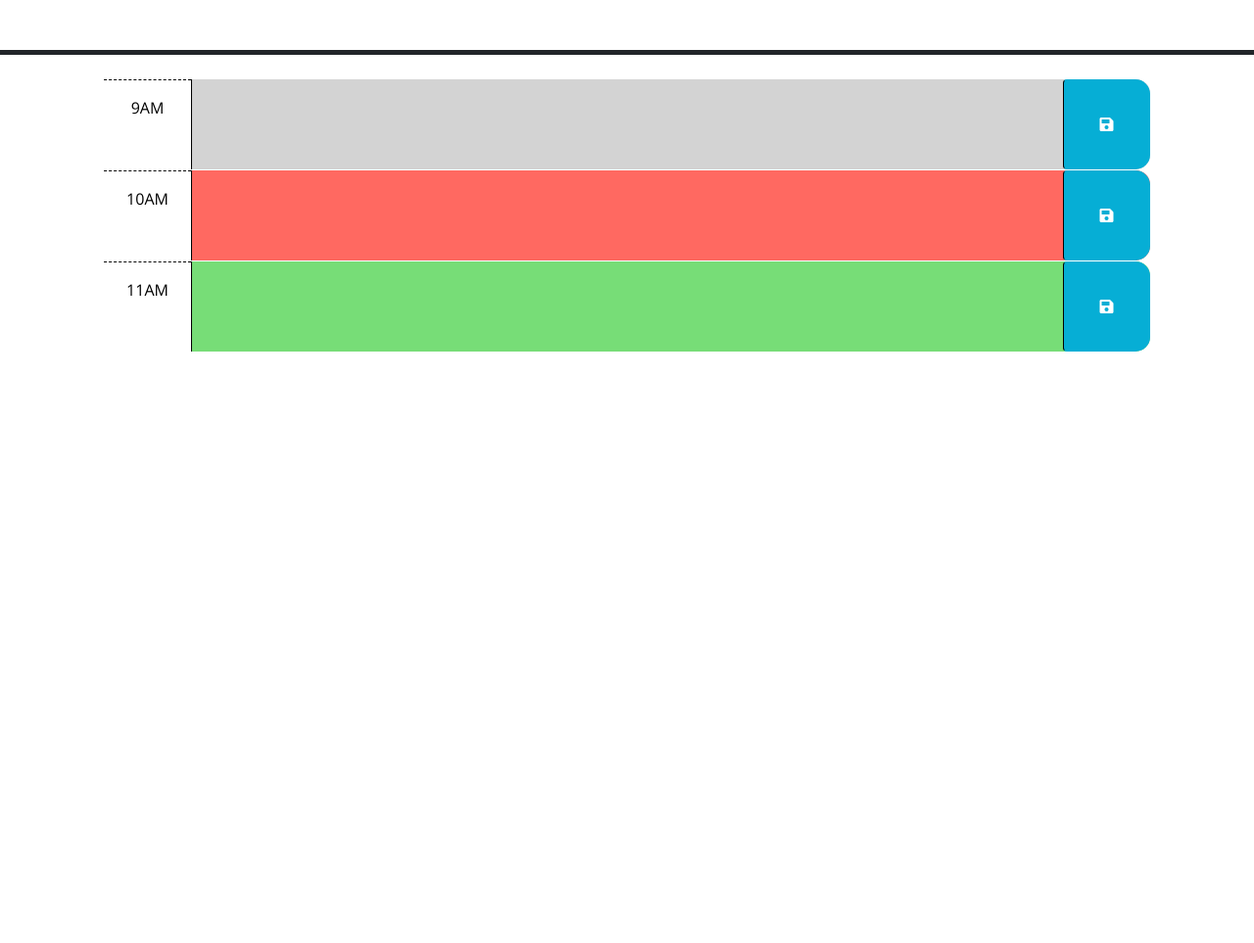
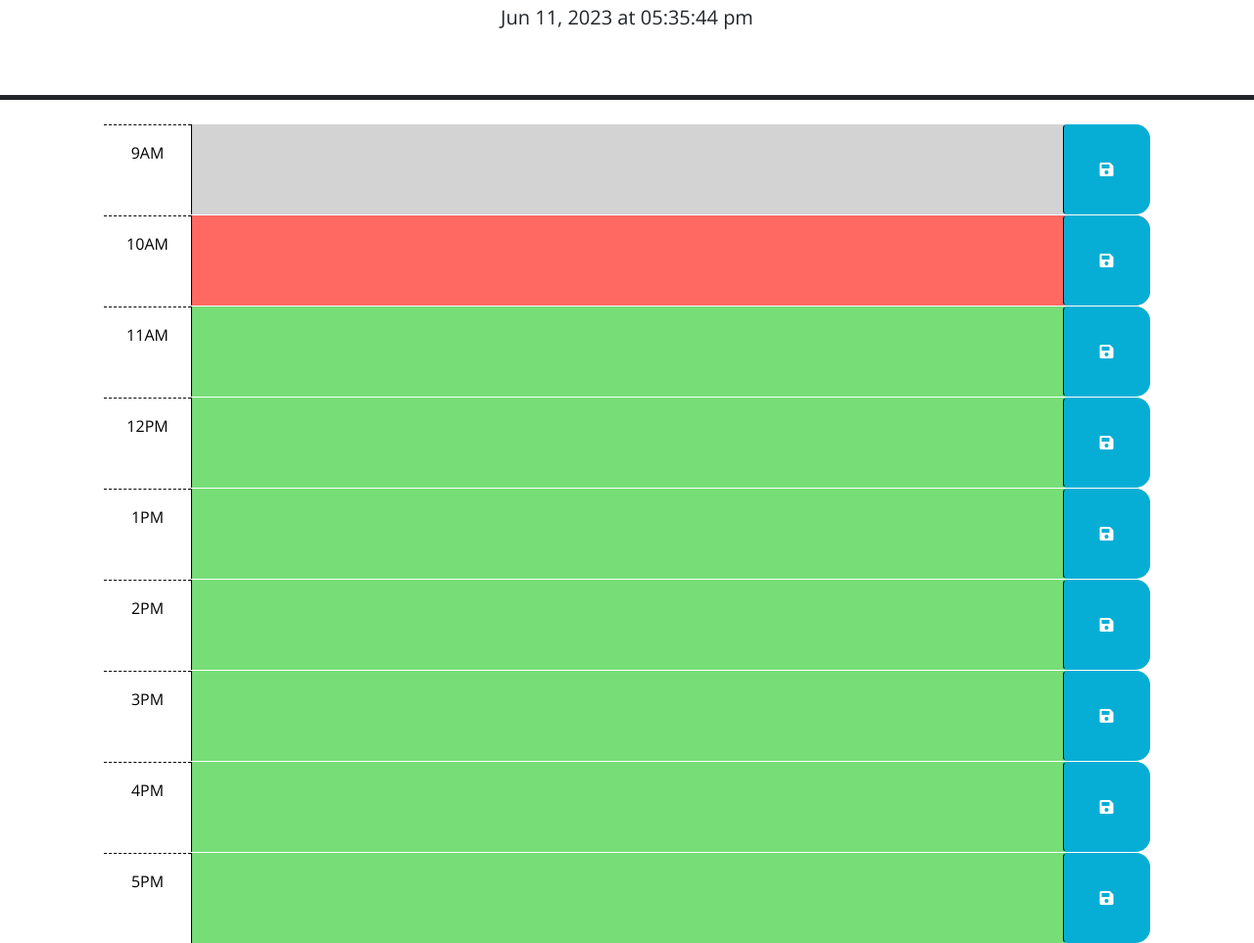
Before and after one commit to mahlheim/laughing-umbrella, a plain HTML site: page index.html in a window 1280 px wide. Shown: the part 176-1139 px from the top of the page at 98% size. Before the commit the page ends 800 px from the top, so only its background shows below. Drawn offline with nearby package versions, Linux system fonts and the light colour scheme; files that its build step writes are made by us from their sources.

Commit message:
set up README, html, added time function to javascript

```diff
--- a/Assets/script.js
+++ b/Assets/script.js
@@ -1,6 +1,17 @@
 // Wrap all code that interacts with the DOM in a call to jQuery to ensure that
 // the code isn't run until the browser has finished rendering all the elements
 // in the html.
+var timeDisplayEl = $('#currentDay');
+
+// handle displaying the time
+function displayTime() {
+  var rightNow = dayjs().format('MMM DD, YYYY [at] hh:mm:ss a');
+  timeDisplayEl.text(rightNow);
+}
+
+
+
+
 $(function () {
   // TODO: Add a listener for click events on the save button. This code should
   // use the id in the containing time-block as a key to save the user input in
@@ -21,3 +32,8 @@ $(function () {
   //
   // TODO: Add code to display the current date in the header of the page.
 });
+
+// calls function that displays current time
+displayTime();
+// allows the time to be updated every second
+setInterval(displayTime, 1000);
--- a/index.html
+++ b/index.html
@@ -18,7 +18,7 @@
       href="https://fonts.googleapis.com/css?family=Open+Sans&display=swap"
       rel="stylesheet"
     />
-    <link rel="stylesheet" href="style.css" />
+    <link rel="stylesheet" href="./assets/style.css"/>
     <title>Work Day Scheduler</title>
   </head>
 
@@ -66,6 +66,54 @@
         </button>
       </div>
 
+      <div id="hour-12" class="row time-block future">
+        <div class="col-2 col-md-1 hour text-center py-3">12PM</div>
+        <textarea class="col-8 col-md-10 description" rows="3"> </textarea>
+        <button class="btn saveBtn col-2 col-md-1" aria-label="save">
+          <i class="fas fa-save" aria-hidden="true"></i>
+        </button>
+      </div>
+
+      <div id="hour-1" class="row time-block future">
+        <div class="col-2 col-md-1 hour text-center py-3">1PM</div>
+        <textarea class="col-8 col-md-10 description" rows="3"> </textarea>
+        <button class="btn saveBtn col-2 col-md-1" aria-label="save">
+          <i class="fas fa-save" aria-hidden="true"></i>
+        </button>
+      </div>
+
+      <div id="hour-2" class="row time-block future">
+        <div class="col-2 col-md-1 hour text-center py-3">2PM</div>
+        <textarea class="col-8 col-md-10 description" rows="3"> </textarea>
+        <button class="btn saveBtn col-2 col-md-1" aria-label="save">
+          <i class="fas fa-save" aria-hidden="true"></i>
+        </button>
+      </div>
+
+      <div id="hour-3" class="row time-block future">
+        <div class="col-2 col-md-1 hour text-center py-3">3PM</div>
+        <textarea class="col-8 col-md-10 description" rows="3"> </textarea>
+        <button class="btn saveBtn col-2 col-md-1" aria-label="save">
+          <i class="fas fa-save" aria-hidden="true"></i>
+        </button>
+      </div>
+
+      <div id="hour-4" class="row time-block future">
+        <div class="col-2 col-md-1 hour text-center py-3">4PM</div>
+        <textarea class="col-8 col-md-10 description" rows="3"> </textarea>
+        <button class="btn saveBtn col-2 col-md-1" aria-label="save">
+          <i class="fas fa-save" aria-hidden="true"></i>
+        </button>
+      </div>
+
+      <div id="hour-5" class="row time-block future">
+        <div class="col-2 col-md-1 hour text-center py-3">5PM</div>
+        <textarea class="col-8 col-md-10 description" rows="3"> </textarea>
+        <button class="btn saveBtn col-2 col-md-1" aria-label="save">
+          <i class="fas fa-save" aria-hidden="true"></i>
+        </button>
+      </div>
+
     <script src="https://code.jquery.com/jquery-3.4.1.min.js"></script>
     <script
       src="https://cdn.jsdelivr.net/npm/dayjs@1.11.3/dayjs.min.js"
@@ -73,6 +121,6 @@
       crossorigin="anonymous"
     ></script>
 
-    <script src="script.js"></script>
+    <script src="./assets/script.js"></script>
   </body>
 </html>
```
Also changed, not shown: 1 other file.
